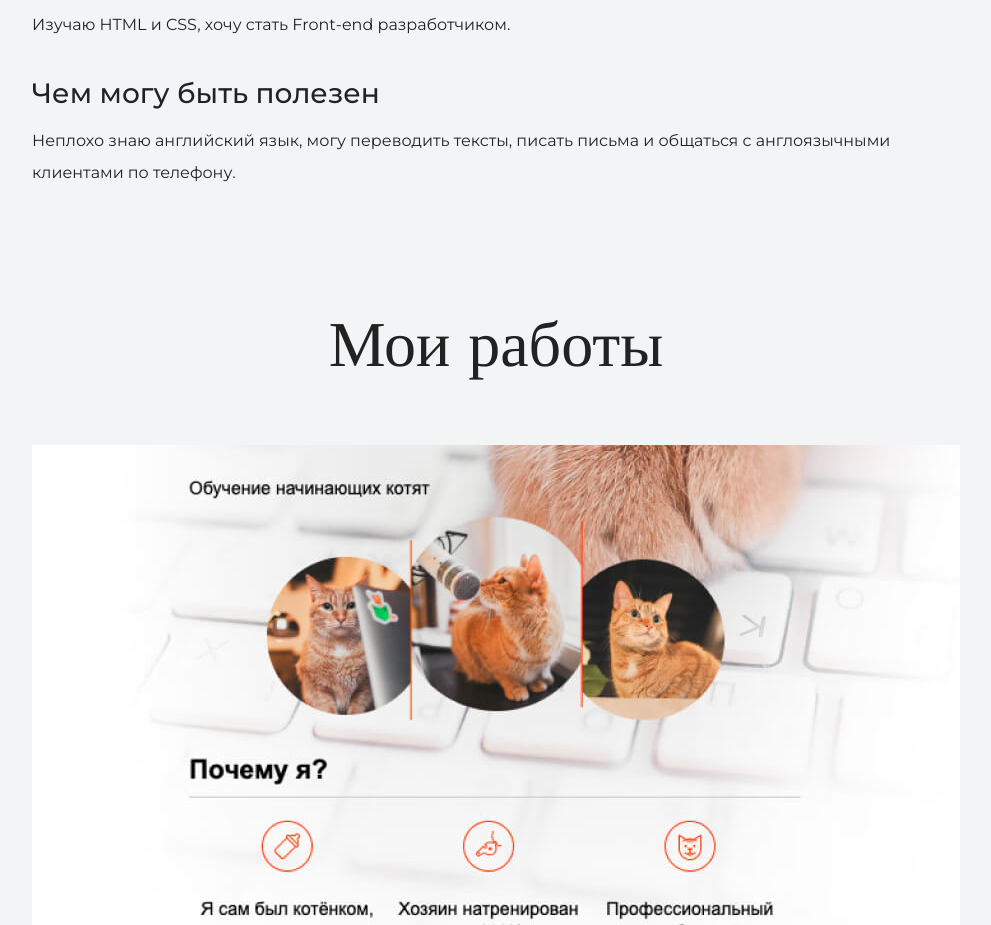
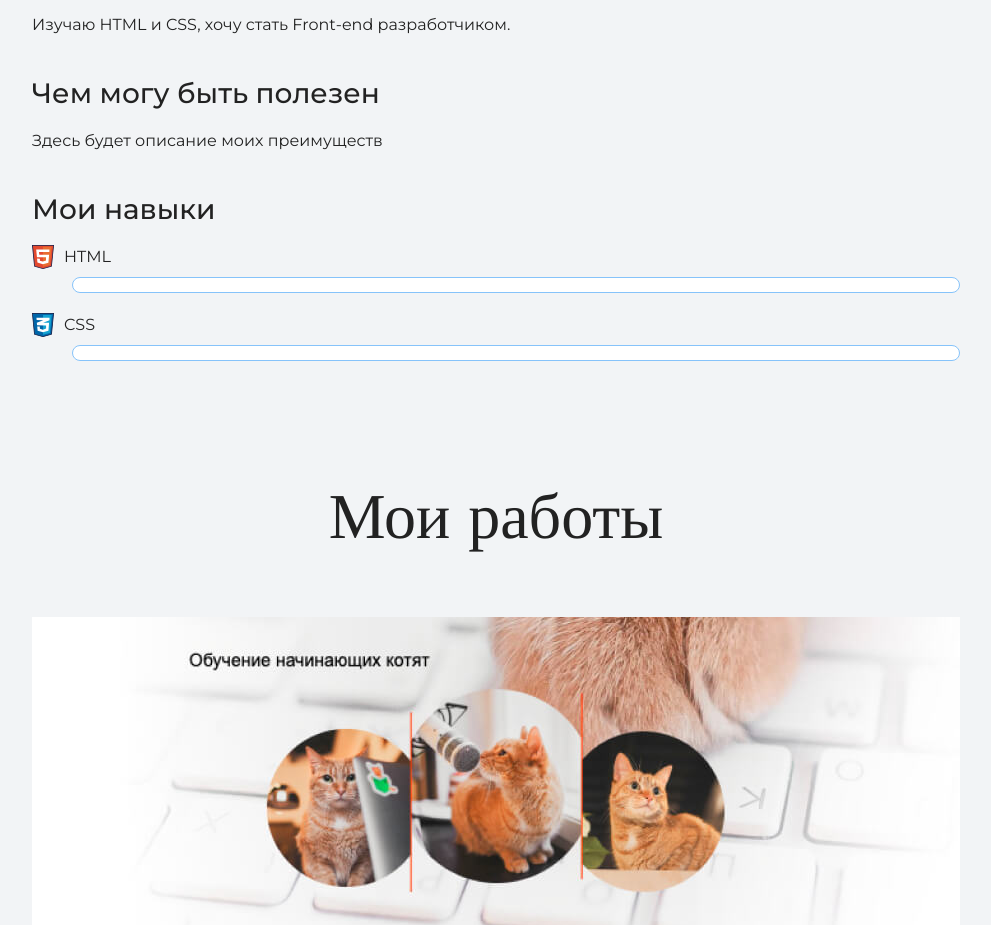
Before and after one commit to YurievGleb/my-first-site, a plain HTML site: page index.html in a window 1280 px wide. Shown: the part 1794-2719 px from the top of the page, without its empty margins (144-1135 px from the left). Drawn offline with nearby package versions, Linux system fonts and the light colour scheme.

Commit message:
Добавил навыки

```diff
--- a/index.html
+++ b/index.html
@@ -32,7 +32,17 @@
         <h3>Пара слов о себе</h3>
         <p>Изучаю HTML и CSS, хочу стать Front-end разработчиком.</p>
         <h3>Чем могу быть полезен</h3>
-        <p>Неплохо знаю английский язык, могу переводить тексты, писать письма и общаться с англоязычными клиентами по телефону.</p>
+        <p>Здесь будет описание моих преимуществ</p>
+
+        <div class="skills">
+          <h3>Мои навыки</h3>
+          <dl class="skills-list">
+            <dt class="skill-html">HTML</dt>
+            <dd><div class="level" width="60%">60%</div></dd>
+            <dt class="skill-css">CSS</dt>
+            <dd><div class="level" width="40%">40%</div></dd>
+          </dl>
+        </div>
       </div>
     </section>
 
```
